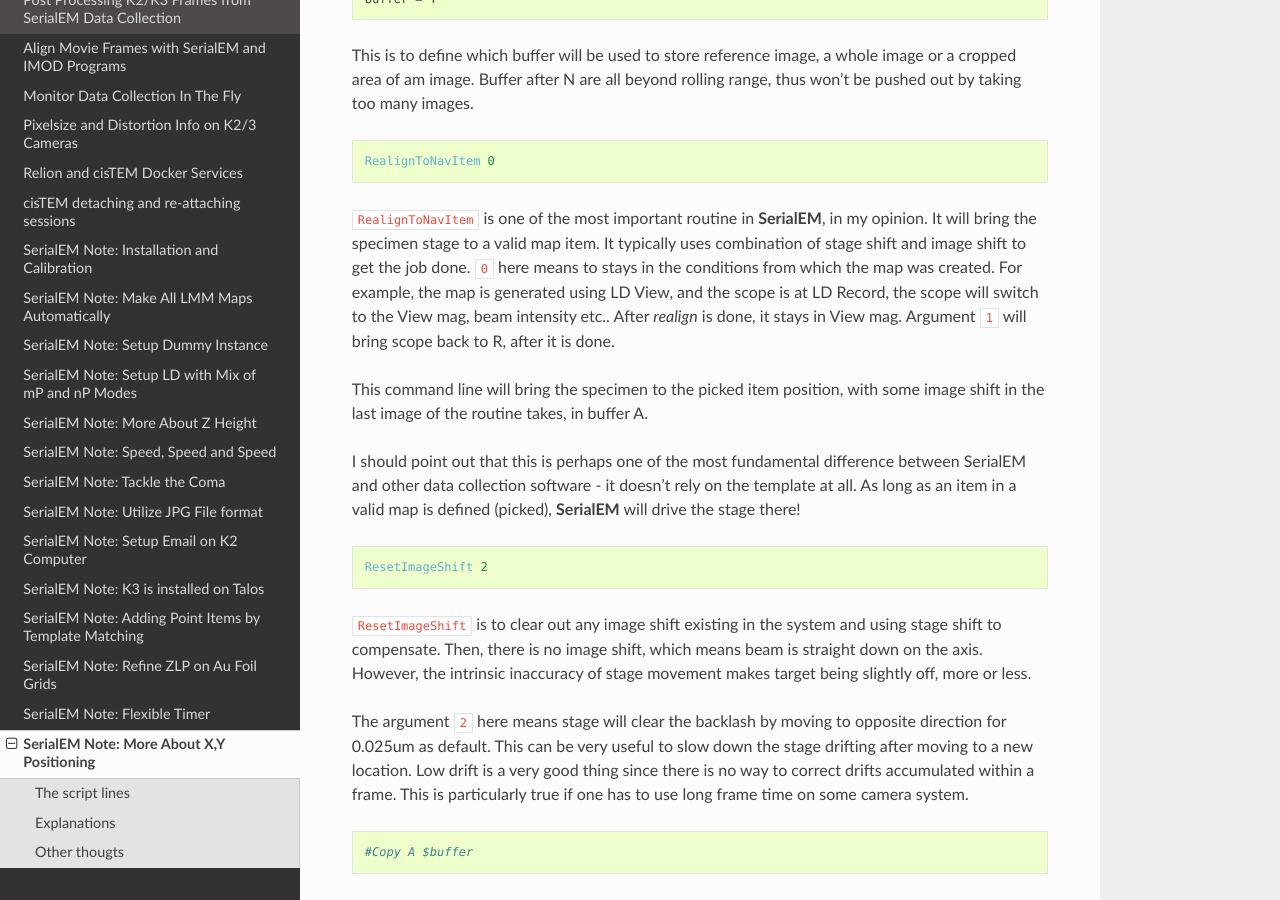
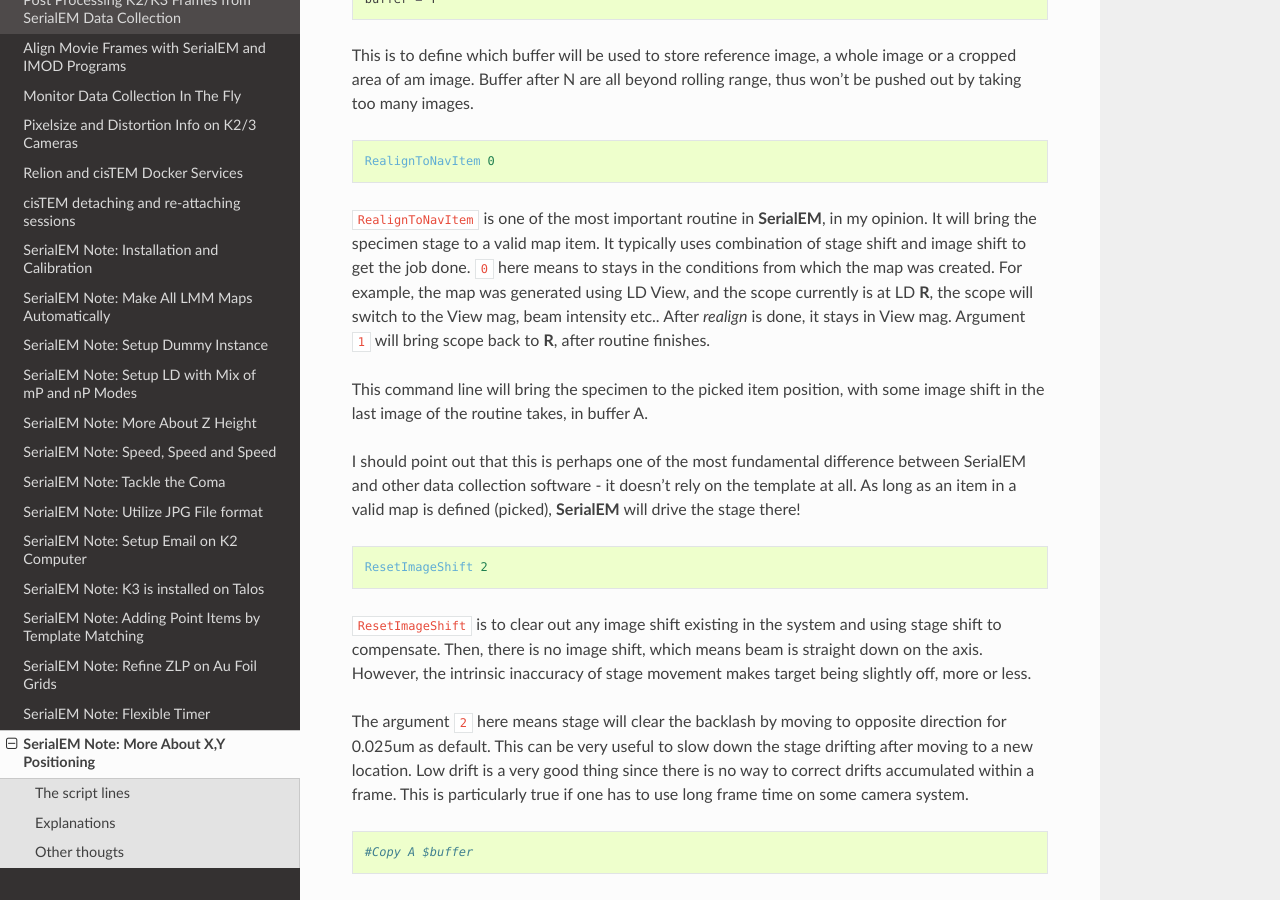
Before and after one commit to xuchen66/sphinx-emdocs, a Sphinx documentation site: the page built from source/serialem-note-more-about-XY-position.rst, in a window 1280 px wide and 900 px high, scrolled down 824 px. Built offline with Sphinx 7.4.7 and the Read the Docs theme 2.0.0, drawn with Linux system fonts in a browser that asks for light colours; pages that are not in the unit, such as notebooks, are missing from menus.

Commit message:
Update serialem-note-more-about-XY-position.rst

```diff
--- a/source/serialem-note-more-about-XY-position.rst
+++ b/source/serialem-note-more-about-XY-position.rst
@@ -53,9 +53,9 @@
 
 ``RealignToNavItem`` is one of the most important routine in **SerialEM**, in my opinion. It will bring the specimen stage to
 a valid map item. It typically uses combination of stage shift and image shift to get the job done. ``0`` here means to stays
-in the conditions from which the map was created. For example, the map is generated using LD View, and the scope is at LD Record,
+in the conditions from which the map was created. For example, the map was generated using LD View, and the scope currently is at LD **R**,
 the scope will switch to the View mag, beam intensity etc.. After *realign* is done, it stays in View mag. Argument ``1`` will
-bring scope back to R, after it is done.
+bring scope back to **R**, after routine finishes.
 
 This command line will bring the specimen to the picked item position, with some image shift in the last image of the routine takes, in
 buffer A.
```
